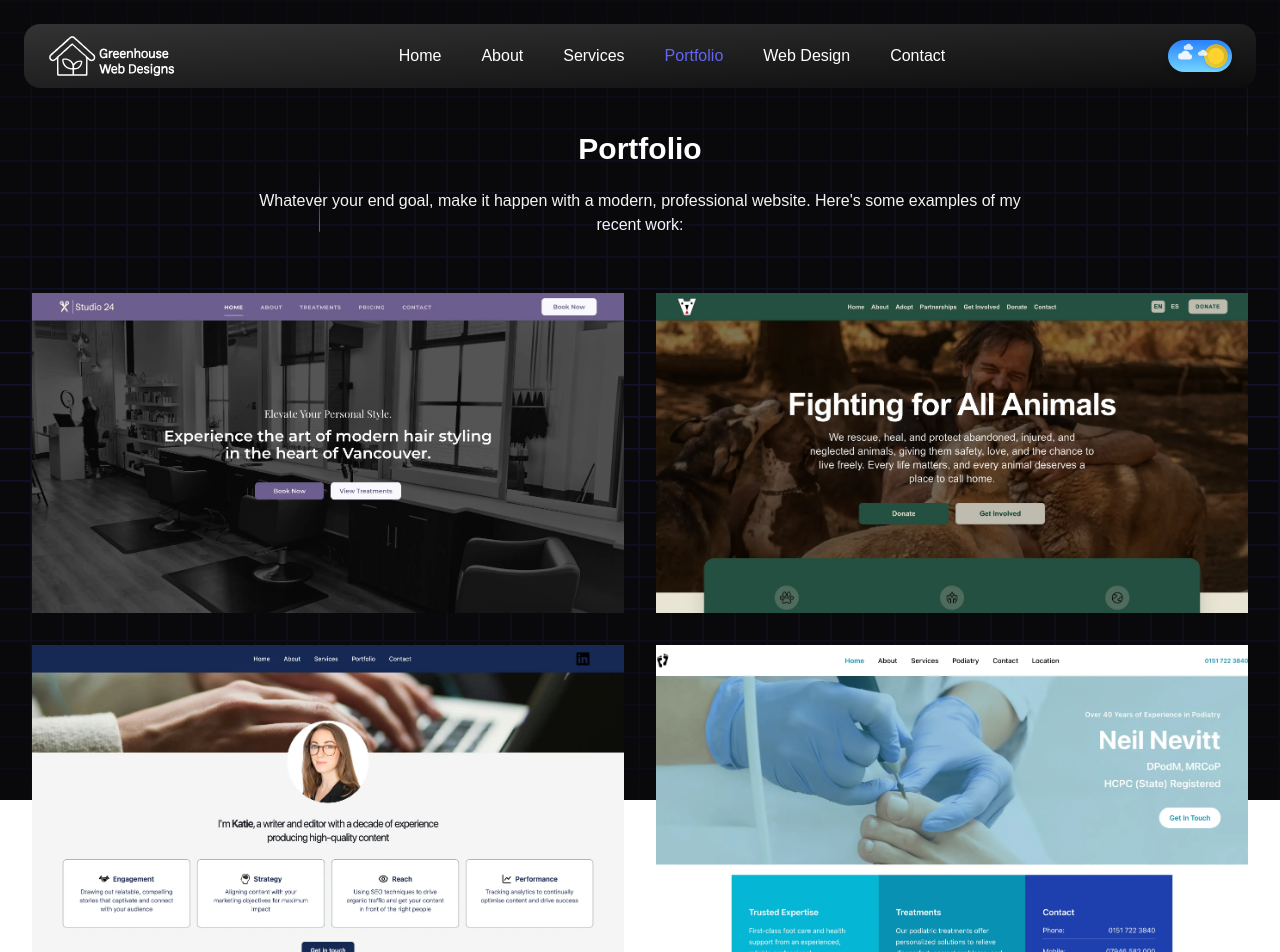
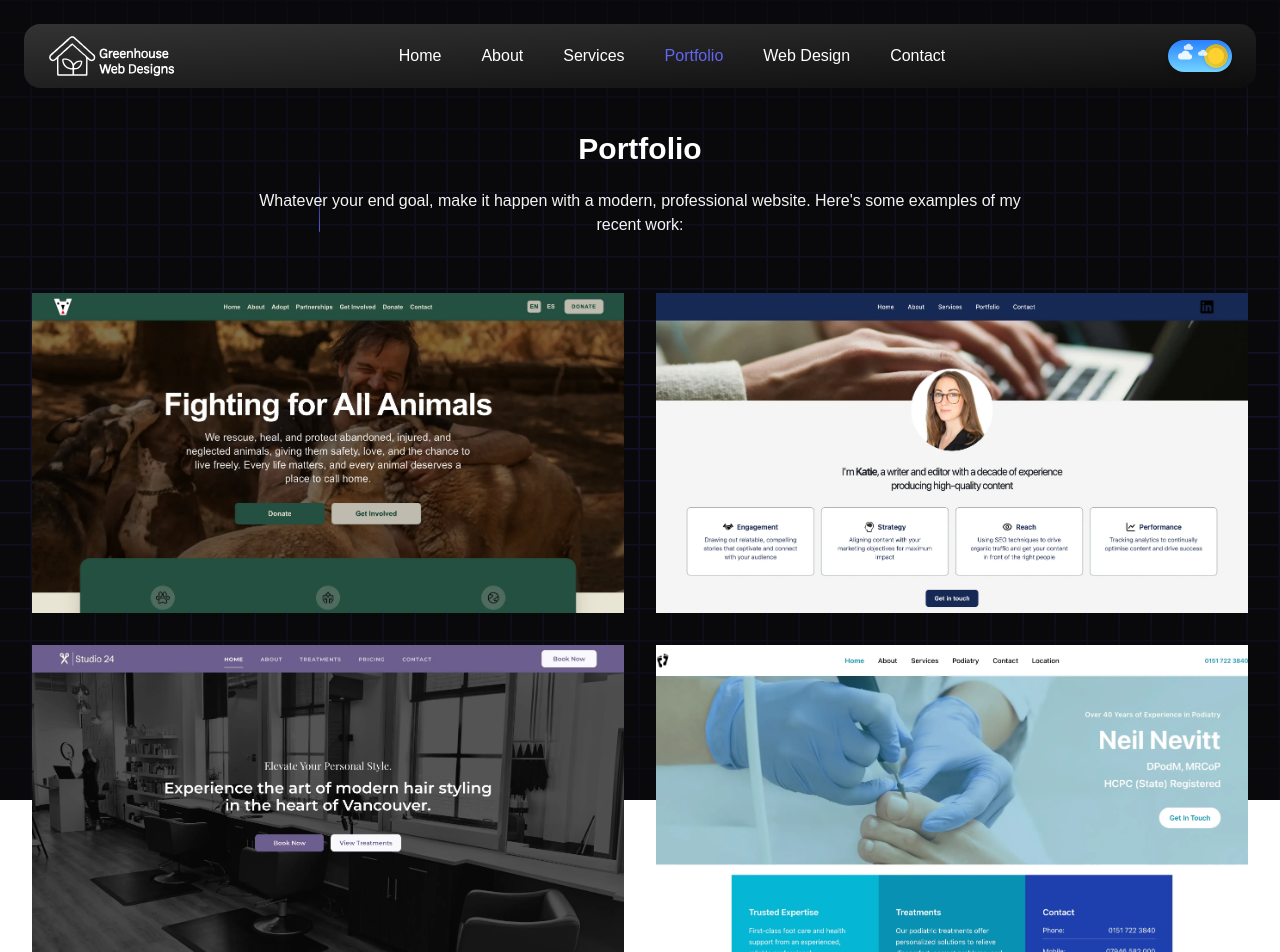
Before and after one commit to jacobadam/greenhousewebdesigns, a Next.js app: page /portfolio in a window 1280 px wide. Shown: the top 952 px of the page. Built offline with nearby package versions, Linux system fonts and the light colour scheme.

Commit message:
swap positioning of projects

```diff
--- a/src/app/portfolio/page.jsx
+++ b/src/app/portfolio/page.jsx
@@ -2,14 +2,6 @@ import Image from "next/image";
 
 export default function Portfolio() {
   const portfolioData = [
-    {
-      src: "/studio24-homepage.webp",
-      altText: "Hair Salon Business",
-      title: "Hair Salon Business",
-      description:
-        "Developed a website for a hair salon that features an online booking system and a gallery of their styling work. Focused on making it easy for clients to schedule appointments and view available services.",
-      url: "https://www.studio-24.ca/",
-    },
     {
       src: "/animalshepherd-homepage.webp",
       altText: "Animal Sanctuary",
@@ -27,9 +19,17 @@ export default function Portfolio() {
       url: "https://www.katieshevlin.com/",
     },
     {
+      src: "/studio24-homepage.webp",
+      altText: "Hair Salon",
+      title: "Hair Salon",
+      description:
+        "Developed a website for a hair salon that features an online booking system and a gallery of their styling work. Focused on making it easy for clients to schedule appointments and view available services.",
+      url: "https://www.studio-24.ca/",
+    },
+    {
       src: "/neilnevitt-homepage.webp",
-      altText: "Healthcare Business",
-      title: "Healthcare Business",
+      altText: "Healthcare",
+      title: "Healthcare",
       description:
         "Designed and built a modern website for a healthcare provider, ensuring responsive design for all devices. Focused on user-friendly navigation and improving online visibility.",
       url: "https://www.neilnevitt.com/",
@@ -108,7 +108,7 @@ export default function Portfolio() {
                   </a>
                 </div>
               </div>
-            )
+            ),
           )}
         </div>
       </div>
```
